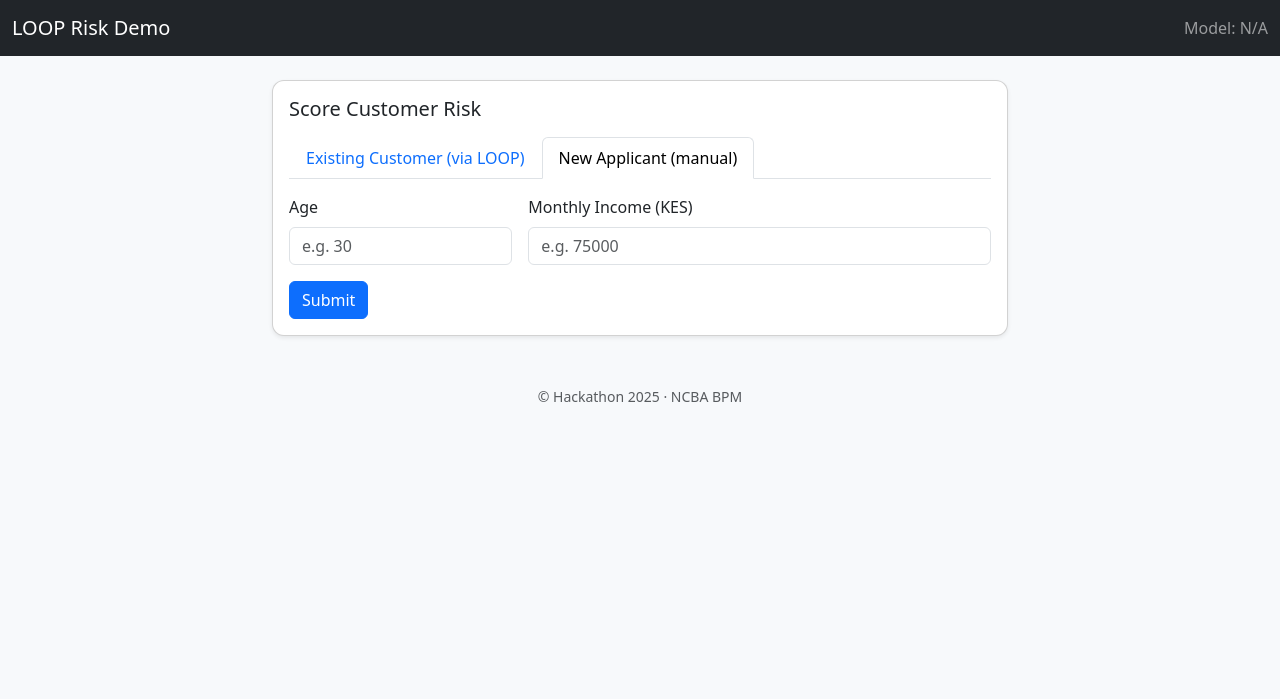
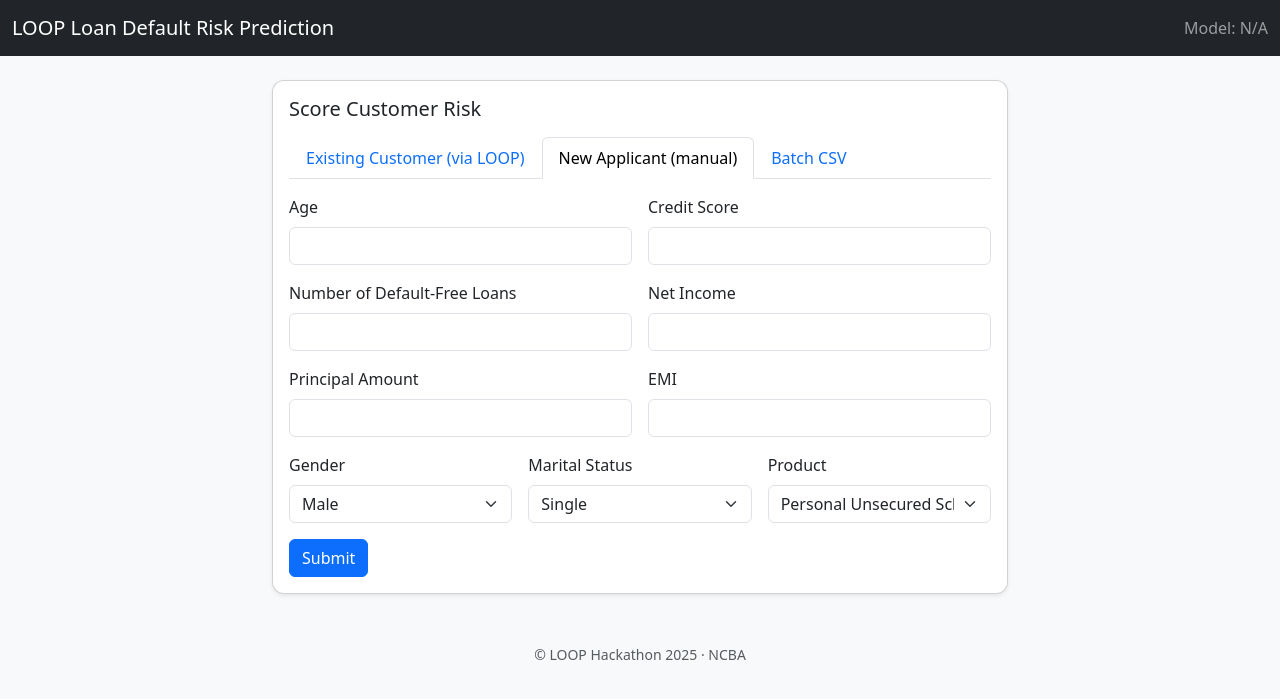
Before and after one commit to waynemwandi/LOOP_Loan_Default_Risk_Prediction, a FastAPI app: page / in a window 1280 px wide, after a click on "New Applicant (manual)". Shown: the top 699 px of the page. Run offline with FastAPI, Linux system fonts and the light colour scheme.

Commit message:
Working dtatic site with 3 tabs/forms; Existing Customer, New Customer, Batch.

```diff
--- a/app/main.py
+++ b/app/main.py
@@ -1,6 +1,8 @@
+import csv
+import io
 import os
 
-from fastapi import FastAPI, Form, Request
+from fastapi import FastAPI, File, Form, HTTPException, Request, UploadFile
 from fastapi.staticfiles import StaticFiles
 from fastapi.templating import Jinja2Templates
 
@@ -22,24 +24,40 @@ async def home(request: Request):
     )
 
 
+from fastapi import Form
+
+
 @app.post("/score")
 async def score(
     request: Request,
-    # Existing customer path
+    # existing-customer path
     customer_id: str | None = Form(None),
-    # New applicant path (keep minimal for now)
+    # new-applicant fields
     age: int | None = Form(None),
-    income: float | None = Form(None),
+    credit_score: float | None = Form(None),
+    no_default_loan: int | None = Form(None),
+    net_income: float | None = Form(None),
+    principal_disbursed: float | None = Form(None),
+    emi: float | None = Form(None),
+    gender: str | None = Form(None),
+    marital_status: str | None = Form(None),
+    product: str | None = Form(None),
 ):
-    # For now, return a static/dummy result so we can test rendering
     dummy_result = {
-        "probability": 0.27,  # pretend PD (27%)
-        "band": "Low",  # mapped risk band
-        "reasons": ["Stable income", "No recent delinquencies", "Good payment history"],
+        "probability": 0.27,
+        "band": "Low",
+        "reasons": ["Demo only"],
         "inputs": {
             "customer_id": customer_id,
             "age": age,
-            "income": income,
+            "credit_score": credit_score,
+            "no_default_loan": no_default_loan,
+            "net_income": net_income,
+            "principal_disbursed": principal_disbursed,
+            "emi": emi,
+            "gender": gender,
+            "marital_status": marital_status,
+            "product": product,
         },
     }
     return templates.TemplateResponse(
@@ -48,8 +66,53 @@ async def score(
     )
 
 
+# add this new handler under the existing routes
+@app.post("/score-csv")
+async def score_csv(request: Request, file: UploadFile = File(...)):
+    name = (file.filename or "").lower()
+    if not name.endswith(".csv"):
+        raise HTTPException(status_code=400, detail="Please upload a .csv file")
+
+    raw = await file.read()
+    text = raw.decode("utf-8-sig", errors="ignore")  # handle BOM safely
+
+    reader = csv.DictReader(io.StringIO(text))
+    rows = list(reader)
+    if not rows:
+        raise HTTPException(status_code=400, detail="CSV has no data rows")
+
+    # For now: dummy scoring for each row
+    results = []
+    for r in rows:
+        results.append(
+            {
+                "probability": 0.27,  # static demo PD
+                "band": "Low",
+                "reasons": ["Demo scoring only"],
+                "inputs": r,
+            }
+        )
+
+    summary = {
+        "filename": file.filename,
+        "rows": len(rows),
+        "columns": list(reader.fieldnames or []),
+    }
+
+    # Preview only first 10 rows to keep the page small
+    preview = results[:10]
+
+    return templates.TemplateResponse(
+        "batch_result.html",
+        {
+            "request": request,
+            "summary": summary,
+            "preview": preview,
+            "model_version": MODEL_VERSION,
+        },
+    )
+
+
 @app.get("/health")
 async def health():
     return {"status": "ok", "model_version": MODEL_VERSION}
-    return {"status": "ok", "model_version": MODEL_VERSION}
-    return {"status": "ok", "model_version": MODEL_VERSION}
--- a/app/templates/base.html
+++ b/app/templates/base.html
@@ -3,7 +3,7 @@
   <head>
     <meta charset="utf-8" />
     <meta name="viewport" content="width=device-width, initial-scale=1" />
-    <title>LOOP Risk Demo</title>
+    <title>LOOP Loan Default Risk Prediction</title>
     <link
       href="https://cdn.jsdelivr.net/npm/bootstrap@5.3.3/dist/css/bootstrap.min.css"
       rel="stylesheet"
@@ -13,7 +13,7 @@
   <body>
     <nav class="navbar navbar-dark bg-dark mb-3">
       <div class="container-fluid">
-        <a class="navbar-brand" href="/">LOOP Risk Demo</a>
+        <a class="navbar-brand" href="/">LOOP Loan Default Risk Prediction</a>
         <span class="navbar-text"
           >Model: {{ model_version | default('N/A') }}</span
         >
@@ -23,7 +23,7 @@
     <main class="container my-4">{% block content %}{% endblock %}</main>
 
     <footer class="text-center text-muted py-4">
-      <small>© Hackathon 2025 · NCBA BPM</small>
+      <small>© LOOP Hackathon 2025 · NCBA</small>
     </footer>
 
     <script src="https://cdn.jsdelivr.net/npm/bootstrap@5.3.3/dist/js/bootstrap.bundle.min.js"></script>
--- a/app/templates/index.html
+++ b/app/templates/index.html
@@ -30,6 +30,18 @@
               New Applicant (manual)
             </button>
           </li>
+          <li class="nav-item" role="presentation">
+            <button
+              class="nav-link"
+              id="batch-tab"
+              data-bs-toggle="tab"
+              data-bs-target="#batch"
+              type="button"
+              role="tab"
+            >
+              Batch CSV
+            </button>
+          </li>
         </ul>
 
         <div class="tab-content pt-3">
@@ -69,7 +78,8 @@
             aria-labelledby="new-tab"
           >
             <form method="post" action="/score" class="row g-3">
-              <div class="col-md-4">
+              <!-- New applicant form fields -->
+              <div class="col-md-6">
                 <label for="age" class="form-label">Age</label>
                 <input
                   type="number"
@@ -78,27 +88,152 @@
                   class="form-control"
                   id="age"
                   name="age"
-                  placeholder="e.g. 30"
                   required
                 />
               </div>
-              <div class="col-md-8">
-                <label for="income" class="form-label"
-                  >Monthly Income (KES)</label
+              <div class="col-md-6">
+                <label for="credit_score" class="form-label"
+                  >Credit Score</label
                 >
                 <input
                   type="number"
+                  class="form-control"
+                  id="credit_score"
+                  name="credit_score"
+                  required
+                />
+              </div>
+
+              <div class="col-md-6">
+                <label for="no_default_loan" class="form-label"
+                  >Number of Default-Free Loans</label
+                >
+                <input
+                  type="number"
+                  class="form-control"
+                  id="no_default_loan"
+                  name="no_default_loan"
+                  required
+                />
+              </div>
+              <div class="col-md-6">
+                <label for="net_income" class="form-label">Net Income</label>
+                <input
+                  type="number"
+                  step="0.01"
                   min="0"
+                  class="form-control"
+                  id="net_income"
+                  name="net_income"
+                  required
+                />
+              </div>
+
+              <div class="col-md-6">
+                <label for="principal_disbursed" class="form-label"
+                  >Principal Amount</label
+                >
+                <input
+                  type="number"
                   step="0.01"
+                  min="0"
                   class="form-control"
-                  id="income"
-                  name="income"
-                  placeholder="e.g. 75000"
+                  id="principal_disbursed"
+                  name="principal_disbursed"
+                  required
+                />
+              </div>
+              <div class="col-md-6">
+                <label for="emi" class="form-label">EMI</label>
+                <input
+                  type="number"
+                  step="0.01"
+                  min="0"
+                  class="form-control"
+                  id="emi"
+                  name="emi"
+                  required
+                />
+              </div>
+
+              <div class="col-md-4">
+                <label for="gender" class="form-label">Gender</label>
+                <select class="form-select" id="gender" name="gender" required>
+                  <option value="MALE">Male</option>
+                  <option value="FEMALE">Female</option>
+                </select>
+              </div>
+              <div class="col-md-4">
+                <label for="marital_status" class="form-label"
+                  >Marital Status</label
+                >
+                <select
+                  class="form-select"
+                  id="marital_status"
+                  name="marital_status"
+                  required
+                >
+                  <option value="SINGLE">Single</option>
+                  <option value="MARRIED">Married</option>
+                  <option value="OTHER">Other</option>
+                </select>
+              </div>
+              <div class="col-md-4">
+                <label for="product" class="form-label">Product</label>
+                <select
+                  class="form-select"
+                  id="product"
+                  name="product"
+                  required
+                >
+                  <option value="PERSONAL UNSECURED SCHEME LOAN">
+                    Personal Unsecured Scheme Loan
+                  </option>
+                  <option value="INDIVIDUAL IPF">Individual IPF</option>
+                  <option value="MOBILE LOAN">Mobile Loan</option>
+                  <option value="COMMERCIAL VEHICLES">
+                    Commercial Vehicles
+                  </option>
+                  <option value="DIGITAL PERSONAL LOAN">
+                    Digital Personal Loan
+                  </option>
+                </select>
+              </div>
+
+              <div class="col-12">
+                <button class="btn btn-primary" type="submit">Submit</button>
+              </div>
+            </form>
+          </div>
+
+          <!-- Batch CSV -->
+          <div
+            class="tab-pane fade"
+            id="batch"
+            role="tabpanel"
+            aria-labelledby="batch-tab"
+          >
+            <form
+              method="post"
+              action="/score-csv"
+              enctype="multipart/form-data"
+              class="row g-3"
+            >
+              <div class="col-12">
+                <label for="csv_file" class="form-label">Upload CSV</label>
+                <input
+                  class="form-control"
+                  type="file"
+                  id="csv_file"
+                  name="file"
+                  accept=".csv"
                   required
                 />
               </div>
               <div class="col-12">
-                <button class="btn btn-primary" type="submit">Submit</button>
+                <button class="btn btn-primary" type="submit">
+                  Upload &amp; Score
+                </button>
               </div>
             </form>
           </div>
```
Also changed, not shown: other parts of app/templates/index.html (+0 -3 lines), app/templates/batch_result.html (added, +52 -0 lines).
